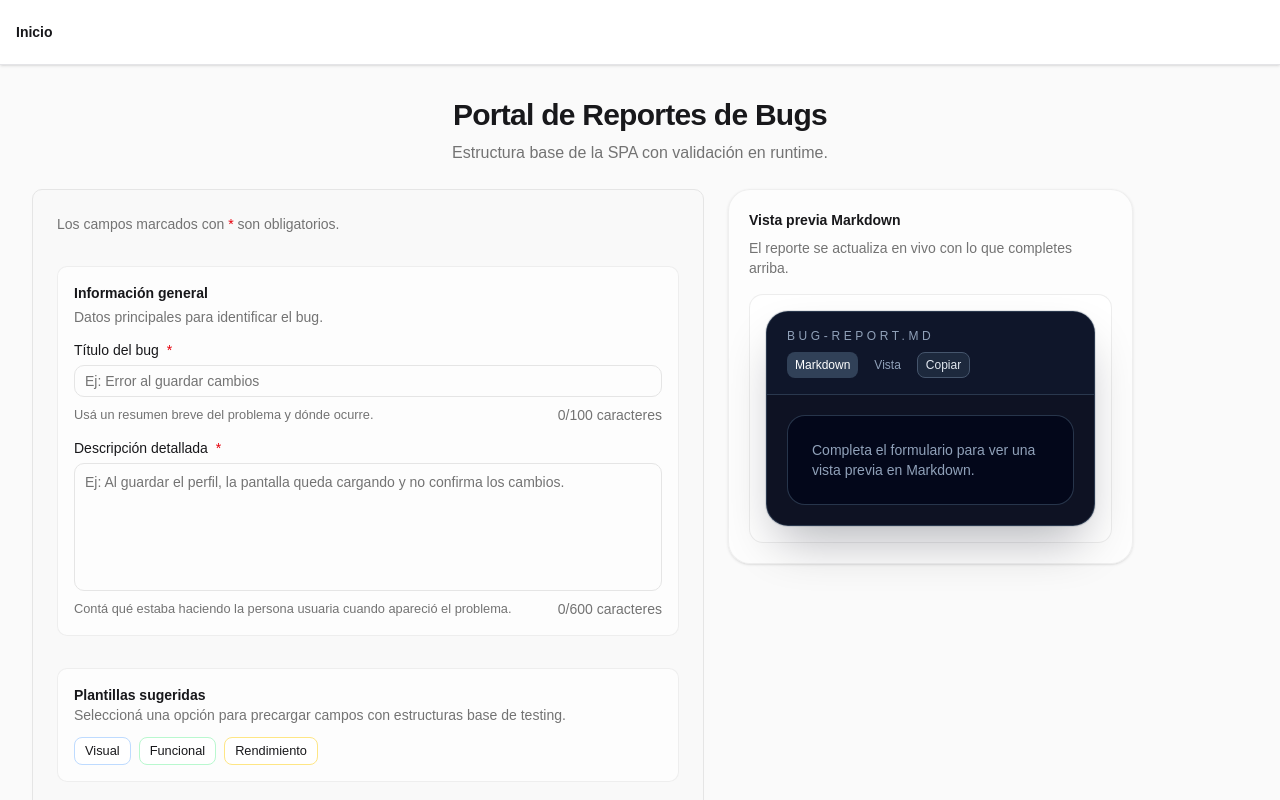
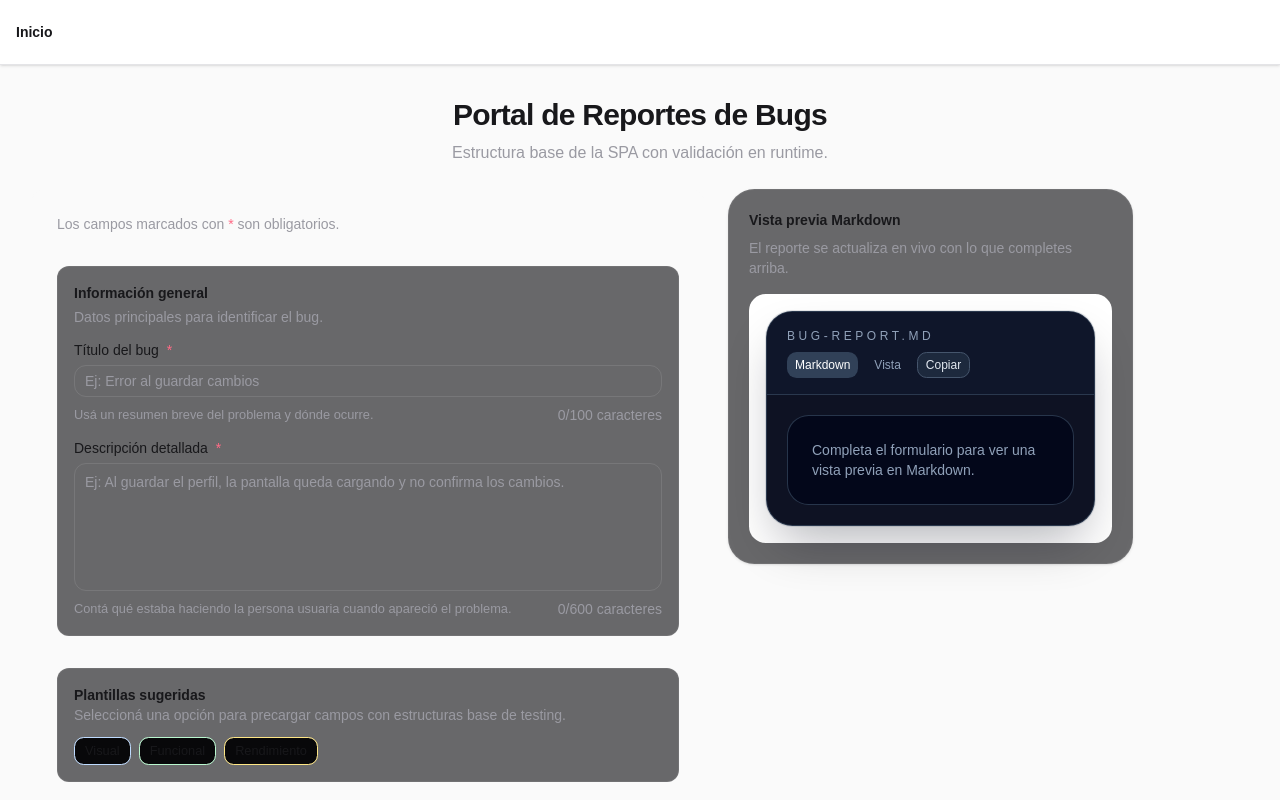
Before and after one commit to Agustin742/proyecto-2-Generador-de-Reportes-de-bugs, a React (Vite) app: page / in a window 1280 px wide. Shown: the top 800 px of the page. Built offline with nearby package versions, Linux system fonts and the light colour scheme.

Commit message:
feat: implement tokens, typography and background

```diff
--- a/package.json
+++ b/package.json
@@ -10,7 +10,10 @@
     "preview": "vite preview"
   },
   "dependencies": {
+    "@fontsource-variable/bricolage-grotesque": "^5.2.10",
     "@fontsource-variable/geist": "^5.2.9",
+    "@fontsource-variable/space-grotesk": "^5.2.10",
+    "@fontsource/ibm-plex-mono": "^5.2.7",
     "@hookform/resolvers": "^5.4.0",
     "@radix-ui/react-slot": "^1.2.5",
     "@tailwindcss/vite": "^4.3.0",
--- a/pnpm-workspace.yaml
+++ b/pnpm-workspace.yaml
@@ -1,4 +1,11 @@
 allowBuilds:
   msw: true
 minimumReleaseAge: 10080
+# Excepciones puntuales: entradas preexistentes del lockfile que bloqueaban la
+# instalacion de las fuentes Polilla (RFC-0001). Mantienen la politica intacta
+# para el resto de dependencias.
+minimumReleaseAgeExclude:
+  - '@ungap/structured-clone@1.3.2'
 trustPolicy: no-downgrade
+trustPolicyExclude:
+  - 'semver@6.3.1'
--- a/src/index.css
+++ b/src/index.css
@@ -1,13 +1,21 @@
 @import "tailwindcss";
 @import "tw-animate-css";
 @import "shadcn/tailwind.css";
-@import "@fontsource-variable/geist";
+
+/* Tipografias Polilla (RFC-0001): display / UI / mono */
+@import "@fontsource-variable/bricolage-grotesque";
+@import "@fontsource-variable/space-grotesk";
+@import "@fontsource/ibm-plex-mono/400.css";
+@import "@fontsource/ibm-plex-mono/500.css";
+@import "@fontsource/ibm-plex-mono/600.css";
 
 @custom-variant dark (&:is(.dark *));
 
 @theme inline {
-    --font-heading: var(--font-sans);
-    --font-sans: 'Geist Variable', sans-serif;
+    --font-sans: 'Space Grotesk Variable', sans-serif;
+    --font-display: 'Bricolage Grotesque Variable', sans-serif;
+    --font-mono: 'IBM Plex Mono', monospace;
+    --font-heading: var(--font-display);
     --color-sidebar-ring: var(--sidebar-ring);
     --color-sidebar-border: var(--sidebar-border);
     --color-sidebar-accent-foreground: var(--sidebar-accent-foreground);
@@ -46,75 +54,111 @@
     --radius-2xl: calc(var(--radius) * 1.8);
     --radius-3xl: calc(var(--radius) * 2.2);
     --radius-4xl: calc(var(--radius) * 2.6);
+    /* Radios exactos del template (RFC-0001 §3.2), para uso puntual en RFC-0002 */
+    --radius-field: 12px;
+    --radius-card: 20px;
+    /* Animaciones del fondo decorativo (RFC-0001 §3.5) */
+    --animate-blob-a: blob-a 26s ease-in-out infinite;
+    --animate-blob-b: blob-b 22s ease-in-out infinite;
+    --animate-flutter-l: flutter-l 3.4s ease-in-out infinite;
+    --animate-flutter-r: flutter-r 3.4s ease-in-out infinite;
 }
 
+/*
+ * Paleta Polilla (RFC-0001 §3.1). App dark-only: se escribe la misma paleta en
+ * :root y en .dark para que ningun componente que fuerce la clase `dark` rompa.
+ */
 :root {
-    --background: oklch(1 0 0);
-    --foreground: oklch(0.145 0 0);
-    --card: oklch(1 0 0);
-    --card-foreground: oklch(0.145 0 0);
-    --popover: oklch(1 0 0);
-    --popover-foreground: oklch(0.145 0 0);
-    --primary: oklch(0.205 0 0);
-    --primary-foreground: oklch(0.985 0 0);
-    --secondary: oklch(0.97 0 0);
-    --secondary-foreground: oklch(0.205 0 0);
-    --muted: oklch(0.97 0 0);
-    --muted-foreground: oklch(0.556 0 0);
-    --accent: oklch(0.97 0 0);
-    --accent-foreground: oklch(0.205 0 0);
-    --destructive: oklch(0.577 0.245 27.325);
-    --border: oklch(0.922 0 0);
-    --input: oklch(0.922 0 0);
-    --ring: oklch(0.708 0 0);
+    /* Superficies */
+    --background: #08080a;          /* ink */
+    --foreground: #f6f6f8;          /* fg */
+    --card: #0d0d10;                /* ink-soft */
+    --card-foreground: #f6f6f8;
+    --popover: #0d0d10;
+    --popover-foreground: #f6f6f8;
+
+    /* Acento (rosa) */
+    --primary: #ff4d8d;
+    --primary-foreground: #08080a;  /* texto oscuro sobre rosa */
+    --ring: #ff4d8d;                /* foco rosa */
+    --accent: rgba(255, 77, 141, 0.12);  /* hover/tinte rosa */
+    --accent-foreground: #ff4d8d;
+
+    /* Superficies neutras */
+    --secondary: rgba(255, 255, 255, 0.05);
+    --secondary-foreground: #f6f6f8;
+    --muted: rgba(255, 255, 255, 0.04);
+    --muted-foreground: #9a9aa2;    /* muted */
+
+    /* Estado */
+    --destructive: #ff6b86;         /* danger */
+
+    /* Bordes / inputs */
+    --border: rgba(255, 255, 255, 0.10);  /* line */
+    --input: rgba(255, 255, 255, 0.10);
+
+    /* Radio base: field = 12px */
+    --radius: 0.75rem;
+
     --chart-1: oklch(0.87 0 0);
     --chart-2: oklch(0.556 0 0);
     --chart-3: oklch(0.439 0 0);
     --chart-4: oklch(0.371 0 0);
     --chart-5: oklch(0.269 0 0);
-    --radius: 0.625rem;
-    --sidebar: oklch(0.985 0 0);
-    --sidebar-foreground: oklch(0.145 0 0);
-    --sidebar-primary: oklch(0.205 0 0);
-    --sidebar-primary-foreground: oklch(0.985 0 0);
-    --sidebar-accent: oklch(0.97 0 0);
-    --sidebar-accent-foreground: oklch(0.205 0 0);
-    --sidebar-border: oklch(0.922 0 0);
-    --sidebar-ring: oklch(0.708 0 0);
+
+    --sidebar: #0d0d10;
+    --sidebar-foreground: #f6f6f8;
+    --sidebar-primary: #ff4d8d;
+    --sidebar-primary-foreground: #08080a;
+    --sidebar-accent: rgba(255, 77, 141, 0.12);
+    --sidebar-accent-foreground: #ff4d8d;
+    --sidebar-border: rgba(255, 255, 255, 0.10);
+    --sidebar-ring: #ff4d8d;
 }
 
 .dark {
-    --background: oklch(0.145 0 0);
-    --foreground: oklch(0.985 0 0);
-    --card: oklch(0.205 0 0);
-    --card-foreground: oklch(0.985 0 0);
-    --popover: oklch(0.205 0 0);
-    --popover-foreground: oklch(0.985 0 0);
-    --primary: oklch(0.922 0 0);
-    --primary-foreground: oklch(0.205 0 0);
-    --secondary: oklch(0.269 0 0);
-    --secondary-foreground: oklch(0.985 0 0);
-    --muted: oklch(0.269 0 0);
-    --muted-foreground: oklch(0.708 0 0);
-    --accent: oklch(0.269 0 0);
-    --accent-foreground: oklch(0.985 0 0);
-    --destructive: oklch(0.704 0.191 22.216);
-    --border: oklch(1 0 0 / 10%);
-    --input: oklch(1 0 0 / 15%);
-    --ring: oklch(0.556 0 0);
+    /* Superficies */
+    --background: #08080a;
+    --foreground: #f6f6f8;
+    --card: #0d0d10;
+    --card-foreground: #f6f6f8;
+    --popover: #0d0d10;
+    --popover-foreground: #f6f6f8;
+
+    /* Acento (rosa) */
+    --primary: #ff4d8d;
+    --primary-foreground: #08080a;
+    --ring: #ff4d8d;
+    --accent: rgba(255, 77, 141, 0.12);
+    --accent-foreground: #ff4d8d;
+
+    /* Superficies neutras */
+    --secondary: rgba(255, 255, 255, 0.05);
+    --secondary-foreground: #f6f6f8;
+    --muted: rgba(255, 255, 255, 0.04);
+    --muted-foreground: #9a9aa2;
+
+    /* Estado */
+    --destructive: #ff6b86;
+
+    /* Bordes / inputs */
+    --border: rgba(255, 255, 255, 0.10);
+    --input: rgba(255, 255, 255, 0.10);
+
     --chart-1: oklch(0.87 0 0);
     --chart-2: oklch(0.556 0 0);
     --chart-3: oklch(0.439 0 0);
     --chart-4: oklch(0.371 0 0);
     --chart-5: oklch(0.269 0 0);
-    --sidebar: oklch(0.205 0 0);
-    --sidebar-foreground: oklch(0.985 0 0);
-    --sidebar-primary: oklch(0.488 0.243 264.376);
-    --sidebar-primary-foreground: oklch(0.985 0 0);
-    --sidebar-accent: oklch(0.269 0 0);
-    --sidebar-accent-foreground: oklch(0.985 0 0);
-    --sidebar-border: oklch(1 0 0 / 10%);
-    --sidebar-ring: oklch(0.556 0 0);
+
+    --sidebar: #0d0d10;
+    --sidebar-foreground: #f6f6f8;
+    --sidebar-primary: #ff4d8d;
+    --sidebar-primary-foreground: #08080a;
+    --sidebar-accent: rgba(255, 77, 141, 0.12);
+    --sidebar-accent-foreground: #ff4d8d;
+    --sidebar-border: rgba(255, 255, 255, 0.10);
+    --sidebar-ring: #ff4d8d;
 }
 
 @layer base {
@@ -127,4 +171,54 @@
   html {
     @apply font-sans;
     }
+
+  /* Detalles globales portados del template (RFC-0001 §3.4) */
+  ::selection {
+    background: var(--color-primary);
+    color: var(--color-background);
+    }
+  input::placeholder,
+  textarea::placeholder {
+    color: #52525c;
+    }
+  ::-webkit-scrollbar {
+    width: 10px;
+    height: 10px;
+    }
+  ::-webkit-scrollbar-track {
+    background: transparent;
+    }
+  ::-webkit-scrollbar-thumb {
+    background: rgba(255, 255, 255, 0.12);
+    border-radius: 10px;
+    }
+  ::-webkit-scrollbar-thumb:hover {
+    background: rgba(255, 255, 255, 0.2);
+    }
 }
+
+/* Keyframes del fondo decorativo Polilla (RFC-0001 §3.5) */
+@keyframes blob-a {
+  0% { transform: translate(0, 0) scale(1); }
+  50% { transform: translate(70px, 50px) scale(1.18); }
+  100% { transform: translate(0, 0) scale(1); }
+}
+@keyframes blob-b {
+  0% { transform: translate(0, 0) scale(1); }
+  50% { transform: translate(-60px, -44px) scale(1.12); }
+  100% { transform: translate(0, 0) scale(1); }
+}
+@keyframes flutter-l {
+  0%, 100% { transform: rotate(0deg); }
+  50% { transform: rotate(-11deg); }
+}
+@keyframes flutter-r {
+  0%, 100% { transform: rotate(0deg); }
+  50% { transform: rotate(11deg); }
+}
+
+@media (prefers-reduced-motion: reduce) {
+  *, ::before, ::after {
+    animation: none !important;
+  }
+}
--- /dev/null
+++ b/src/shared/components/layout/PolillaBackground.tsx
@@ -0,0 +1,33 @@
+/**
+ * Capa decorativa de fondo del sistema visual "Polilla" (RFC-0001 §3.5).
+ *
+ * Es puramente presentacional: un glow radial superior + dos blobs rosados
+ * difuminados que flotan. No tiene estado de negocio ni captura eventos
+ * (`pointer-events-none`) y queda detras del contenido (`-z-10`).
+ *
+ * `aria-hidden` la oculta a tecnologias de asistencia. Las animaciones se
+ * desactivan via `prefers-reduced-motion` (media query global en index.css).
+ *
+ * El enjambre de polillas SVG con parallax es un enhancement opcional que el
+ * RFC difiere a RFC-0002.
+ */
+export function PolillaBackground() {
+  return (
+    <div
+      aria-hidden
+      className="pointer-events-none fixed inset-0 -z-10 overflow-hidden
+                 bg-[radial-gradient(120%_80%_at_80%_-10%,rgba(255,77,141,0.10),transparent_60%)]"
+    >
+      <div
+        className="absolute -top-44 -left-40 size-[560px] rounded-full blur-2xl
+                   bg-[radial-gradient(circle,rgba(255,77,141,0.16),transparent_65%)]
+                   animate-blob-b"
+      />
+      <div
+        className="absolute -bottom-52 -right-36 size-[640px] rounded-full blur-2xl
+                   bg-[radial-gradient(circle,rgba(255,46,154,0.12),transparent_65%)]
+                   animate-blob-a"
+      />
+    </div>
+  );
+}
--- a/src/shared/components/layout/RootLayout.tsx
+++ b/src/shared/components/layout/RootLayout.tsx
@@ -1,8 +1,11 @@
 import { NavLink, Outlet } from "react-router-dom"; // O "react-router" según tu versión
+import { PolillaBackground } from "./PolillaBackground";
 
 export function RootLayout() {
   return (
     <div className="min-h-screen bg-zinc-50 text-zinc-900 flex flex-col">
+      {/* Capa decorativa Polilla, detrás del contenido (RFC-0001 §3.5) */}
+      <PolillaBackground />
       {/* Barra de navegación fija para toda la app */}
       <header className="bg-white border-b border-zinc-200 shadow-sm">
         <nav className="max-w-7xl mx-auto px-4 h-16 flex items-center gap-6 font-medium text-sm">
```
Also changed, not shown: 1 other file (tests, documents, lock files or other folders).
